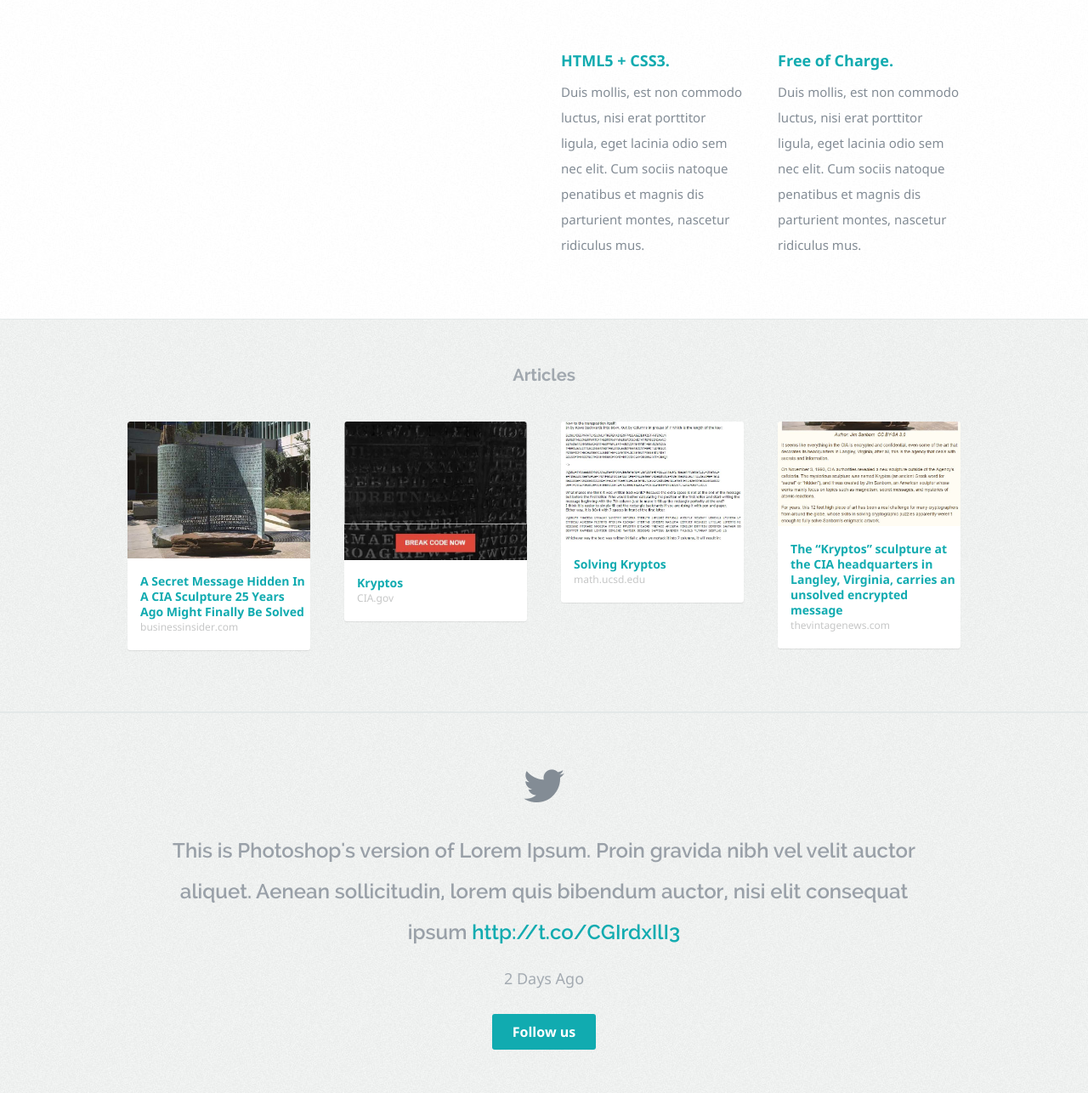
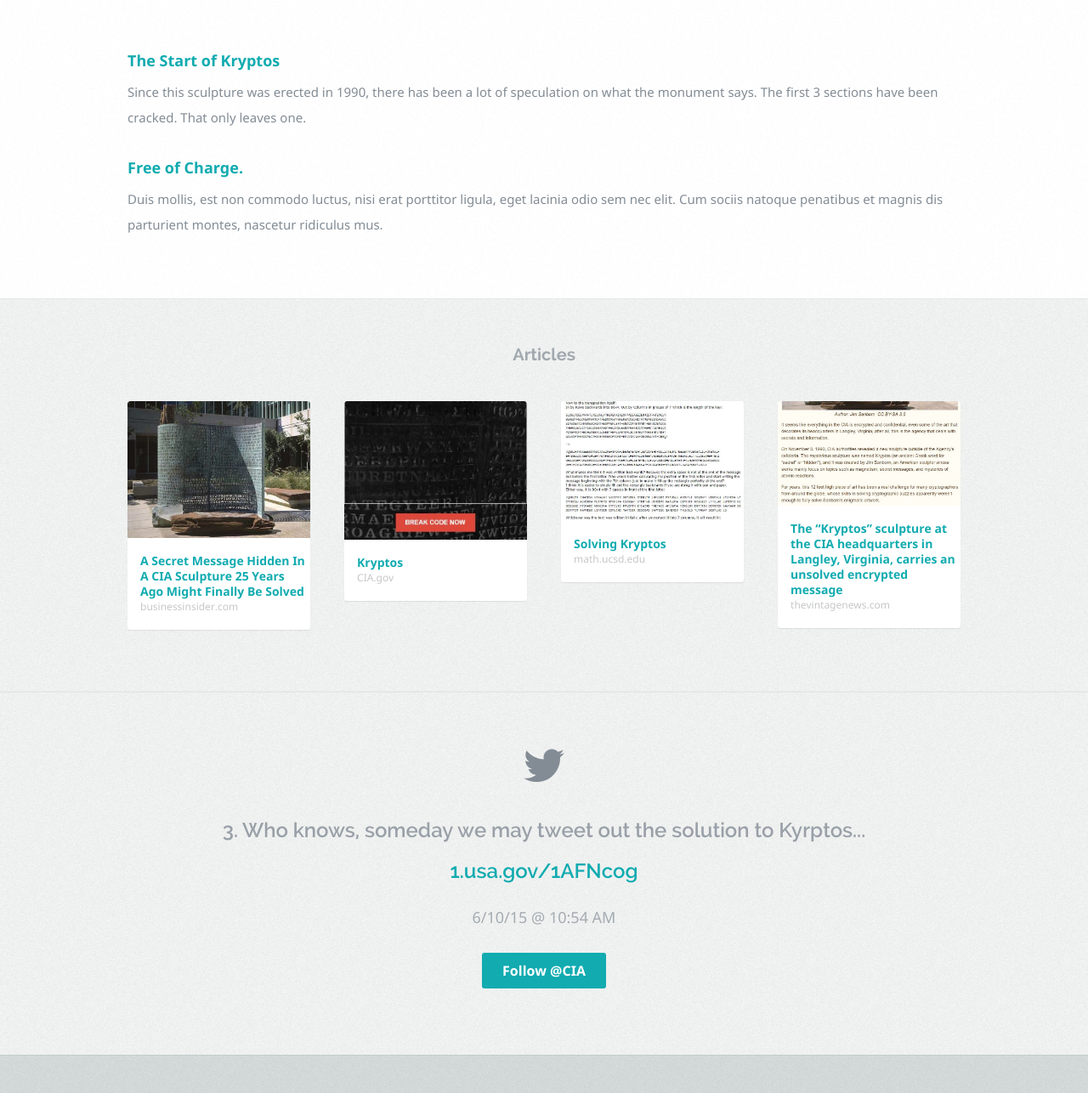
Before and after one commit to marcusde23/Kryptos, a plain HTML site: page index.html in a window 1280 px wide. Shown: the part 609-1895 px from the top of the page at 85% size. Drawn offline with nearby package versions, Linux system fonts and the light colour scheme.

Commit message:
added info on info slides

```diff
--- a/index.html
+++ b/index.html
@@ -122,20 +122,10 @@
    <section id="info">
 
       <div class="row">
+           <div class="columns s-first">
+              <h2>The Start of Kryptos</h2>
 
-         <div class="bgrid-quarters s-bgrid-halves">
-
-           <div class="columns">
-           </div>
-
-           <div class="columns">
-           </div>
-
-           <div class="columns s-first">
-              <h2>HTML5 + CSS3.</h2>
-
-              <p>Duis mollis, est non commodo luctus, nisi erat porttitor ligula, eget lacinia odio sem nec elit.
-              Cum sociis natoque penatibus et magnis dis parturient montes, nascetur ridiculus mus.
+              <p> Since this sculpture was erected in 1990, there has been a lot of speculation on what the monument says. The first 3 sections have been cracked. That only leaves one.
               </p>
            </div>
 
@@ -242,11 +232,10 @@
          <ul id="twitter" class="align-center">
             <li>
                <span>
-               This is Photoshop's version  of Lorem Ipsum. Proin gravida nibh vel velit auctor aliquet.
-               Aenean sollicitudin, lorem quis bibendum auctor, nisi elit consequat ipsum
-               <a href="#">http://t.co/CGIrdxIlI3</a>
+               3. Who knows, someday we may tweet out the solution to Kyrptos...
+               <a href="http://1.usa.gov/1AFNcog">1.usa.gov/1AFNcog</a>
                </span>
-               <b><a href="#">2 Days Ago</a></b>
+               <b><a href="https://twitter.com/cia/status/608663544729628674">6/10/15 @ 10:54 AM</a></b>
             </li>
             <!--
             <li>
@@ -260,7 +249,7 @@
             -->
          </ul>
 
-         <p class="align-center"><a href="#" class="button">Follow us</a></p>
+         <p class="align-center"><a href="https://twitter.com/cia/" class="button">Follow @CIA</a></p>
 
       </div>
 
```
